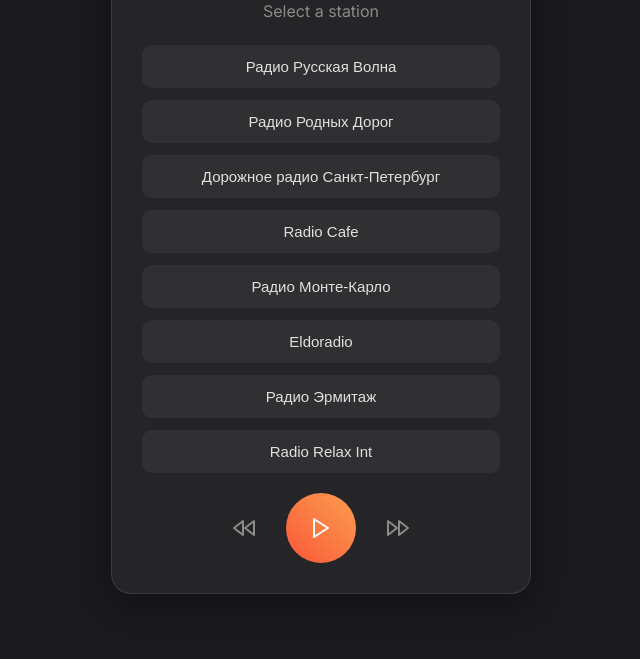
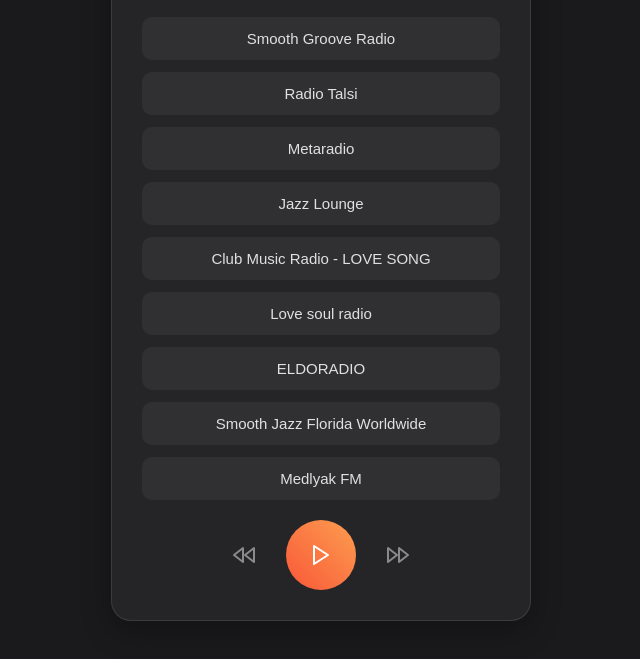
Before and after one commit to anagol/OnlineRadio, a website: page index.html in a window 1280 px wide. Shown: the part 141-800 px from the top of the page, without its empty margins (319-959 px from the left). Drawn offline with Linux system fonts and the light colour scheme.

Commit message:
адаптация

```diff
--- a/index.html
+++ b/index.html
@@ -11,14 +11,15 @@
         <h1>Online Radio</h1>
         <h2 id="station-name">Select a station</h2>
         <div class="station-buttons">
-            <button class="station-btn" data-src="https://rp.amgradio.ru/RuWave48" data-name="Радио Русская Волна">Радио Русская Волна</button>
-            <button class="station-btn" data-src="https://stream1.radiord.ru:8000/live128.mp3?20-09-04-22-28-19" data-name="Радио Родных Дорог">Радио Родных Дорог</button>
-            <button class="station-btn" data-src="https://dorognoe.hostingradio.ru:8000/dorognoe" data-name="Дорожное радио Санкт-Петербург">Дорожное радио Санкт-Петербург</button>
-            <button class="station-btn" data-src="https://cafe.amgradio.ru/Cafe" data-name="Radio Cafe">Radio Cafe</button>
-            <button class="station-btn" data-src="https://montecarlo.hostingradio.ru/montecarlo128.mp3" data-name="Радио Монте-Карло">Радио Монте-Карло</button>
-            <button class="station-btn" data-src="https://emgspb.hostingradio.ru/eldoradio128.mp3" data-name="Eldoradio">Eldoradio</button>
-            <button class="station-btn" data-src="https://hermitage.hostingradio.ru/hermitage128.mp3" data-name="Радио Эрмитаж">Радио Эрмитаж</button>
-            <button class="station-btn" data-src="https://online.radiorelax.ua/RadioRelax_Int" data-name="Radio Relax Int">Radio Relax Int</button>
+            <button class="station-btn" data-src="http://192.95.18.39:5224/stream/1/" data-name="Smooth Groove Radio">Smooth Groove Radio</button>
+            <button class="station-btn" data-src="http://kuums.lv:5555/stream/1/" data-name="Radio Talsi">Radio Talsi</button>
+            <button class="station-btn" data-src="http://s2.metaradio.ru:80/mradio.aacp" data-name="Metaradio">Metaradio</button>
+            <button class="station-btn" data-src="http://51.255.235.165:5068/stream/1/" data-name="Jazz Lounge">Jazz Lounge</button>
+            <button class="station-btn" data-src="http://cmr-hosting.com:8030/stream/1/" data-name="Club Music Radio - LOVE SONG">Club Music Radio - LOVE SONG</button>
+            <button class="station-btn" data-src="http://198.100.145.185:8772/stream/1/" data-name="Love soul radio">Love soul radio</button>
+            <button class="station-btn" data-src="http://sc.bce.lu/eldo" data-name="ELDORADIO">ELDORADIO</button>
+            <button class="station-btn" data-src="http://144.217.158.59:5120/stream/1/" data-name="Smooth Jazz Florida Worldwide">Smooth Jazz Florida Worldwide</button>
+            <button class="station-btn" data-src="https://radiorecord.hostingradio.ru/mdl96.aacp" data-name="Medlyak FM">Medlyak FM</button>
         </div>
         <audio id="audioPlayer"></audio>
         <div class="controls">
```
